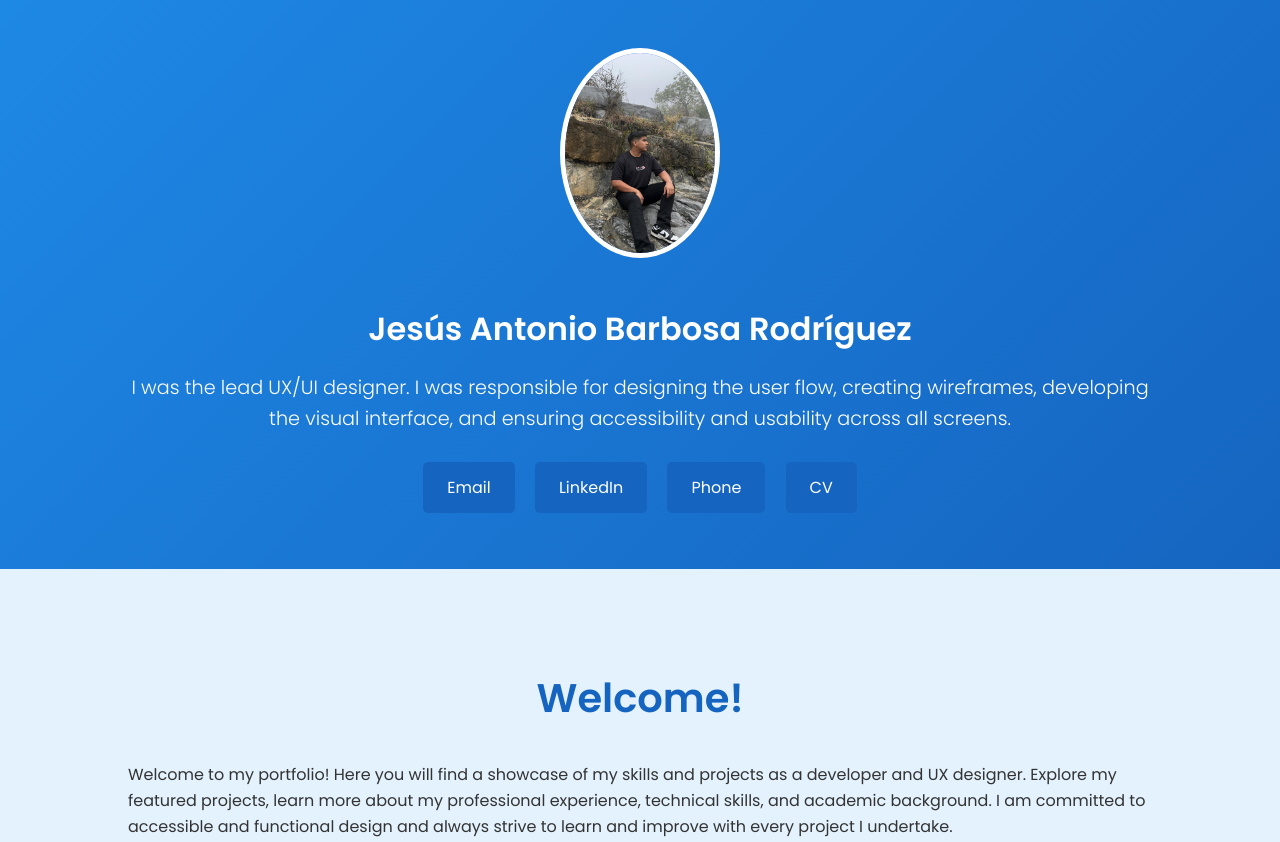
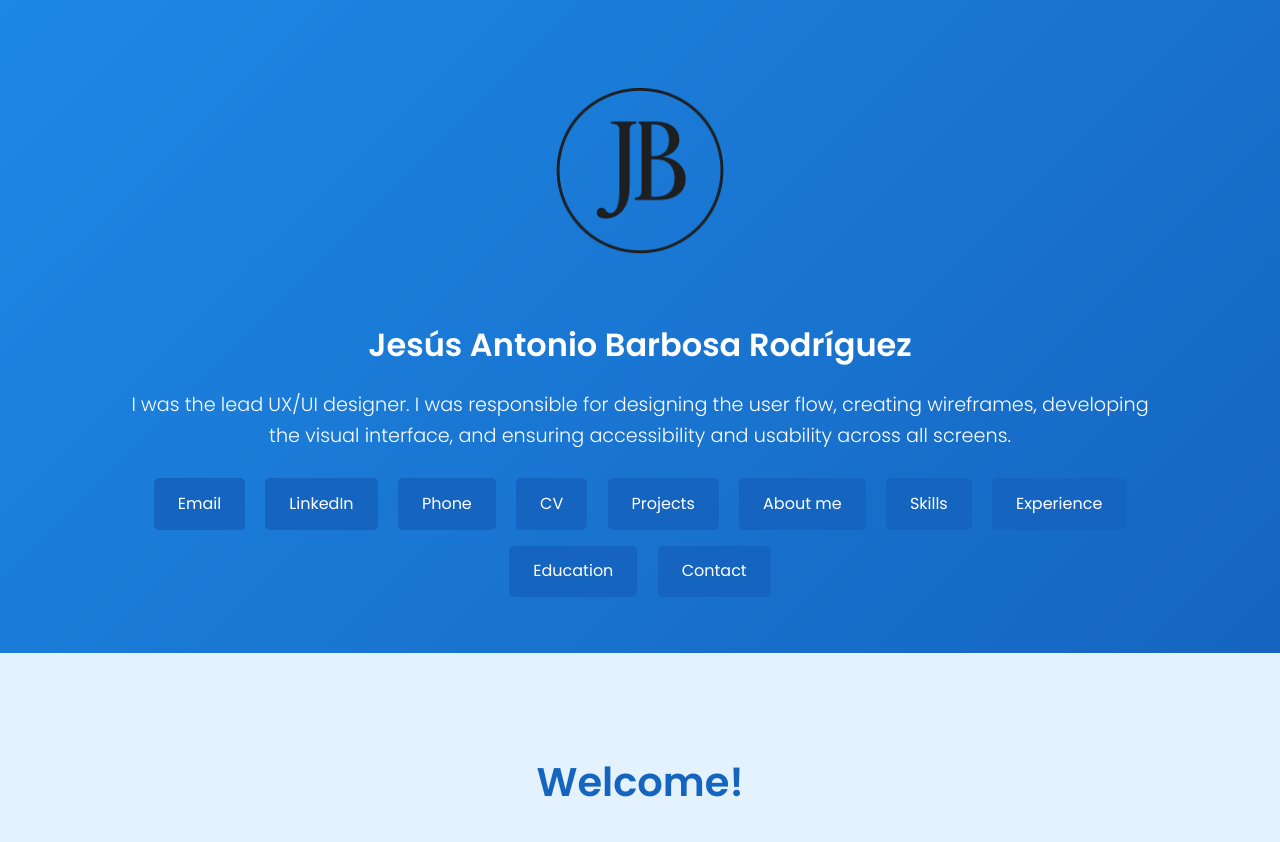
Before and after one commit to ABarbosa03/barbosaUXportafolio, a plain HTML site: page index.html in a window 1280 px wide. Shown: the top 842 px of the page. Drawn offline with Linux system fonts and the light colour scheme.

Commit message:
Add files via upload

```diff
--- a/index.html
+++ b/index.html
@@ -12,7 +12,7 @@
 <body>
     <header>
         <div class="container">
-            <img src="foto.jpeg" alt="Jesús Antonio Barbosa Rodríguez" class="profile-pic">
+            <img src="icons/MarcaPersonal2.png" alt="Personal Brand Logo" class="brand-logo">
             <h1>Jesús Antonio Barbosa Rodríguez</h1>
             <p>I was the lead UX/UI designer. I was responsible for designing the user flow, creating wireframes, developing
                 the visual interface, and ensuring accessibility and usability across all screens.</p>
@@ -20,7 +20,13 @@
                 <a href="mailto:tonybarbosa728@gmail.com" class="btn">Email</a>
                 <a href="https://www.linkedin.com/in/antonio-barbosa-0b2822349/" target="_blank" class="btn">LinkedIn</a>
                 <a href="tel:8341114270" class="btn">Phone</a>
-                <a href="Curriculum.pdf" class="btn">CV</a>
+                <a href="Curriculum.pdf" target="_blank" class="btn">CV</a>
+                <a href="#projects" class="btn">Projects</a>
+                <a href="#about" class="btn">About me</a>
+                <a href="#skills" class="btn">Skills</a>
+                <a href="#experience" class="btn">Experience</a>
+                <a href="#education" class="btn">Education</a>
+                <a href="#contact" class="btn">Contact</a>
             </div>
         </div>
     </header>
@@ -36,6 +42,7 @@
     <section id="about" class="about">
         <div class="container">
             <h2>About Me</h2>
+            <img src="foto.jpeg" alt="Jesús Antonio Barbosa Rodríguez" class="profile-pic circular">
             <p>I am a proactive and responsible person with good interpersonal relationships. I always have the best disposition to carry out my tasks.</p>
             <p>Knowledge of UX design tools like Figma and Sketch. Proficiency in Google Workspace and Microsoft Office. Excellent social skills. Bilingual in English. Knowledge of programming languages such as Python, C, C#, C++, Java, etc.</p>
         </div>
--- a/style.css
+++ b/style.css
@@ -35,6 +35,22 @@ header p {
     border-radius: 50%;
     margin-bottom: 1rem;
     border: 5px solid #fff;
+}
+
+.profile-pic.circular {
+    width: 400px;
+    height: 400px;
+    border-radius: 50%;
+    display: block;
+    margin: 20px auto;
+}
+
+.brand-logo {
+    width: 250px;
+    height: 250px;
+    border-radius: 50%;
+    display: block;
+    margin: 0 auto 20px;
 }
 
 section {
```
Also changed, not shown: icons/MarcaPersonal2.png (added), icons/MarcaPersonal3.png (added), 1 other file.
